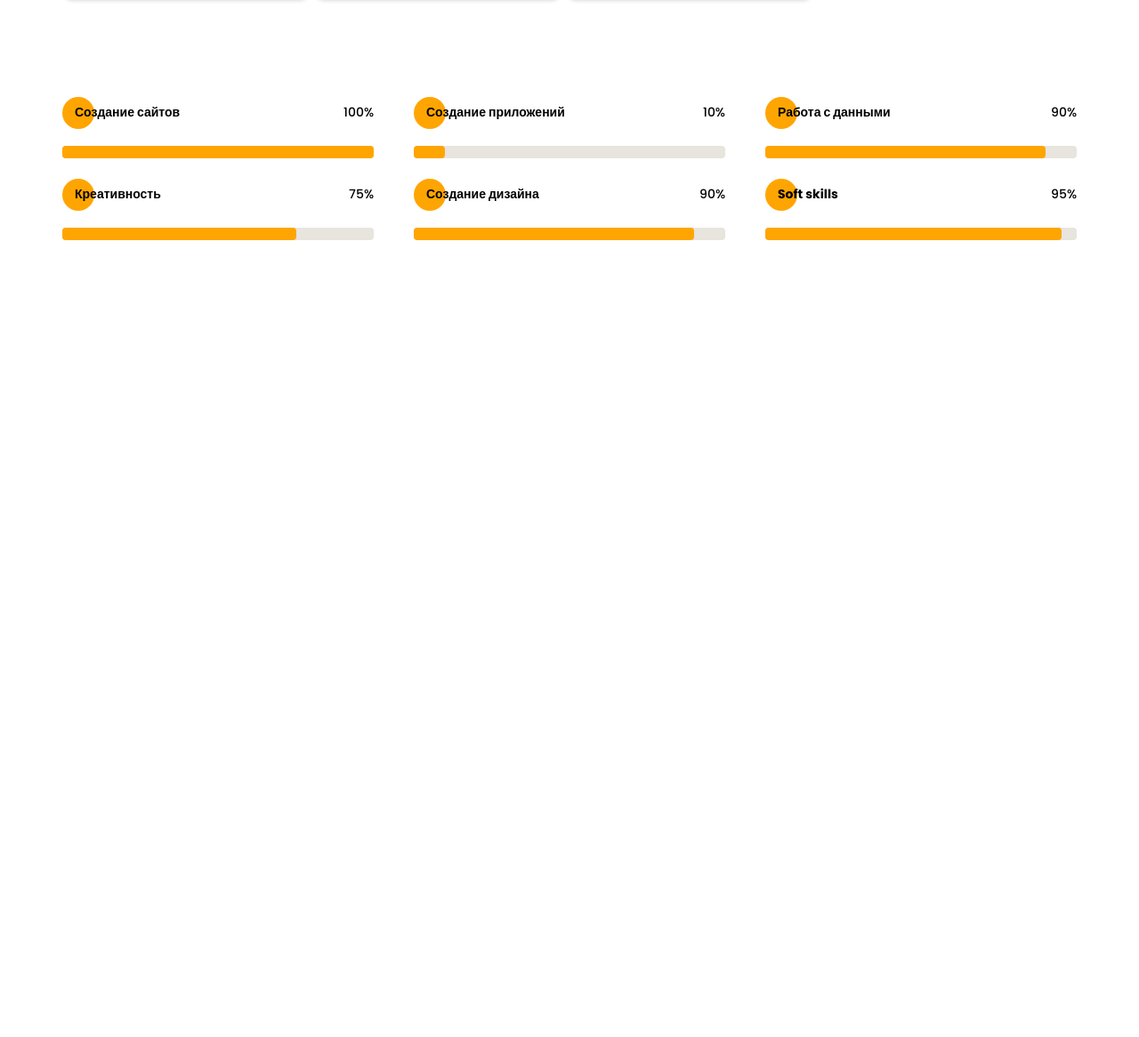
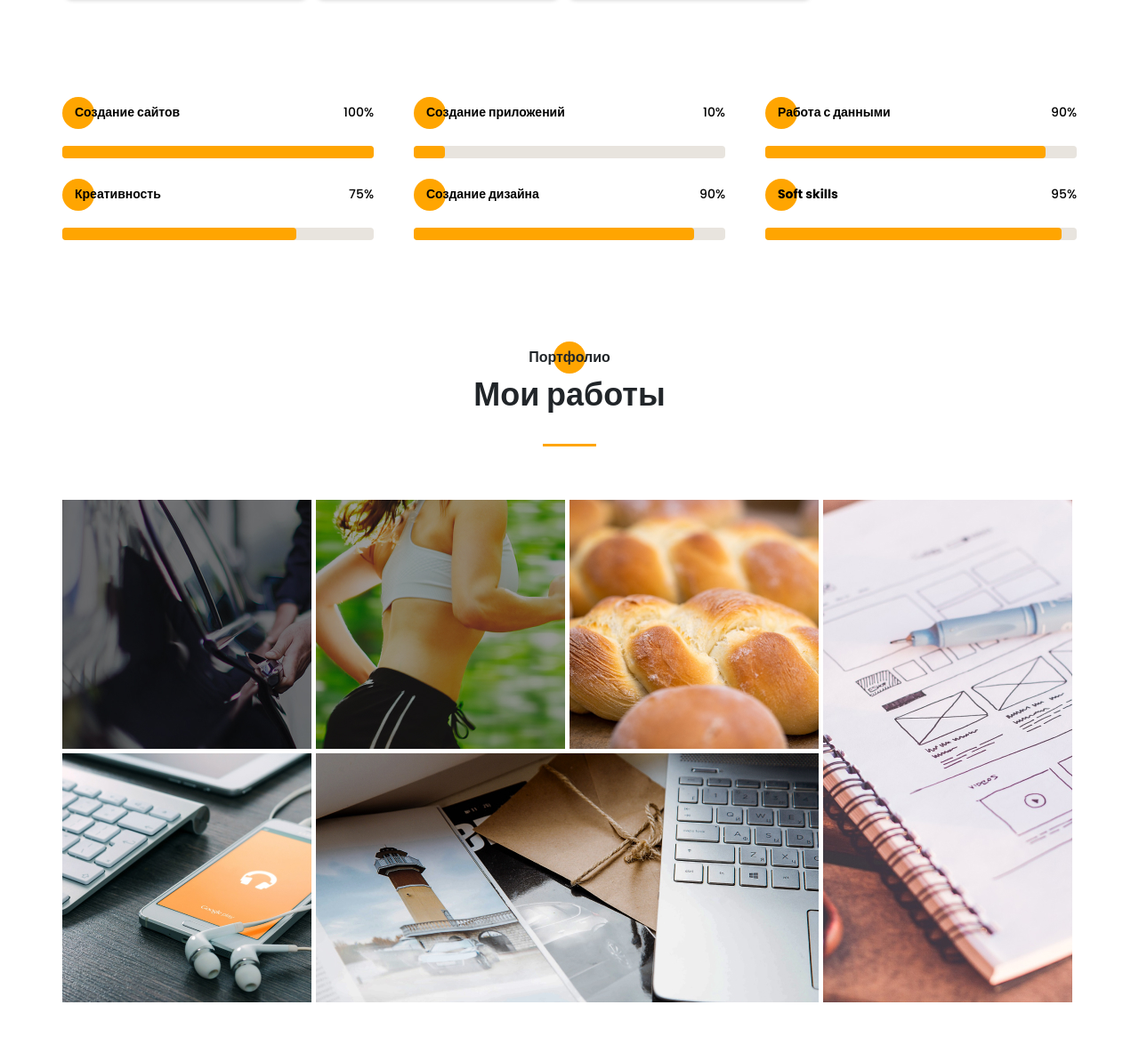
Before and after one commit to ArtemBakhmatov/PORTFOLIO, a plain HTML site: page src/index.html in a window 1280 px wide. Shown: the part 3096-4262 px from the top of the page at 89% size. Before the commit the page ends 3396 px from the top, so only its background shows below. Drawn offline with Linux system fonts and the light colour scheme; files whose address does not match are found by name.

Commit message:
Вёрстка пятого экрана

```diff
--- a/src/index.html
+++ b/src/index.html
@@ -387,6 +387,37 @@
             </div>
         </div>
     </section>
+
+    <section class="portfolio">
+        <div class="container">
+            <h2 class="title title_fz16 portfolio__title">Портфолио</h2>
+            <div class="title title_fz36 portfolio__subtitle">
+                Мои работы
+            </div>
+            <div class="divider"></div>
+
+            <div class="portfolio__wrapper">
+                <a href="#" class="portfolio__item">
+                    <img src="img/my_works/uber.jpg" alt="uber">
+                </a>
+                <a href="#" class="portfolio__item">
+                    <img src="img/my_works/pulse.jpg" alt="pulse">
+                </a>
+                <a href="#" class="portfolio__item">
+                    <img src="img/my_works/bread.jpg" alt="bread">
+                </a>
+                <a href="#" class="portfolio__item vertical">
+                    <img src="img/my_works/plans.jpg" alt="plans">
+                </a>
+                <a href="#" class="portfolio__item">
+                    <img src="img/my_works/ipad.jpg" alt="ipad">
+                </a>
+                <a href="#" class="portfolio__item horizonal">
+                    <img src="img/my_works/mac.jpg" alt="mac">
+                </a>
+            </div>
+        </div>
+    </section>
     <script src="js/script.js"></script>
 </body>
 </html>
--- /dev/null
+++ b/src/sass/blocks/_portfolio.scss
@@ -0,0 +1,42 @@
+.portfolio {
+    padding: 90px 0 60px 0;
+    &__title {
+        position: relative;
+        text-align: center;
+        margin-bottom: 0;
+        @include before_circle;
+        &:before {
+            left: 50%;
+            transform: translateX(-50%);
+        }
+    }
+    &__subtitle {
+        text-align: center;
+    }
+    &__wrapper {
+        margin-top: 60px;
+        display: grid;
+        grid-template-rows: repeat(2, 280px);
+        grid-template-columns: repeat(4, 280px);
+        grid-auto-rows: 280px;
+        row-gap: 5px;
+        column-gap: 5px;
+        .vertical {
+            grid-row: 1 / 3;
+            grid-column: 4 / 5;
+        }
+        .horizonal {
+            grid-row: 2 / 3;
+            grid-column: 2 / 4;
+        }
+    }
+    &__item {
+        transition: 0.5s all;
+        img {
+            width: 100%;
+        }
+        &:hover {
+            filter: grayscale(100%);
+        }
+    }
+}
--- a/src/sass/style.scss
+++ b/src/sass/style.scss
@@ -28,3 +28,4 @@
 @import "blocks/resume";
 @import "blocks/skills";
 @import "blocks/progress";
+@import "blocks/portfolio";
```
Also changed, not shown: src/css/style.css, 1 other file.
